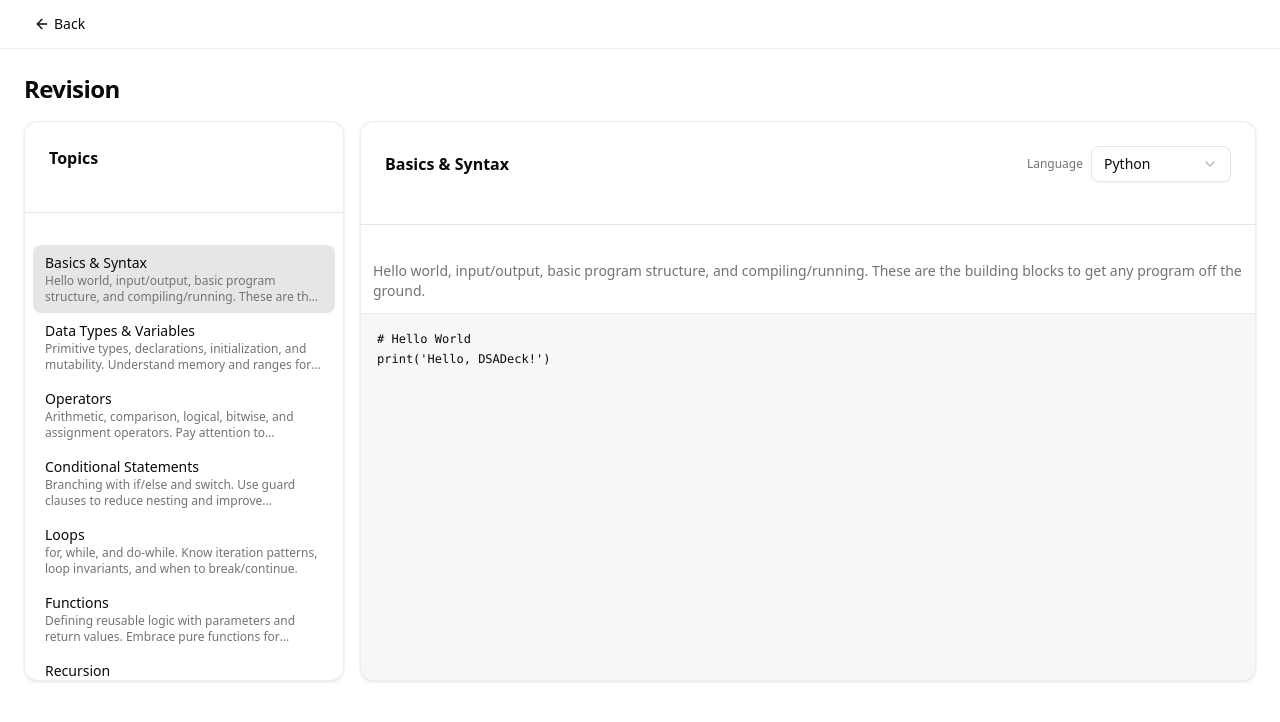
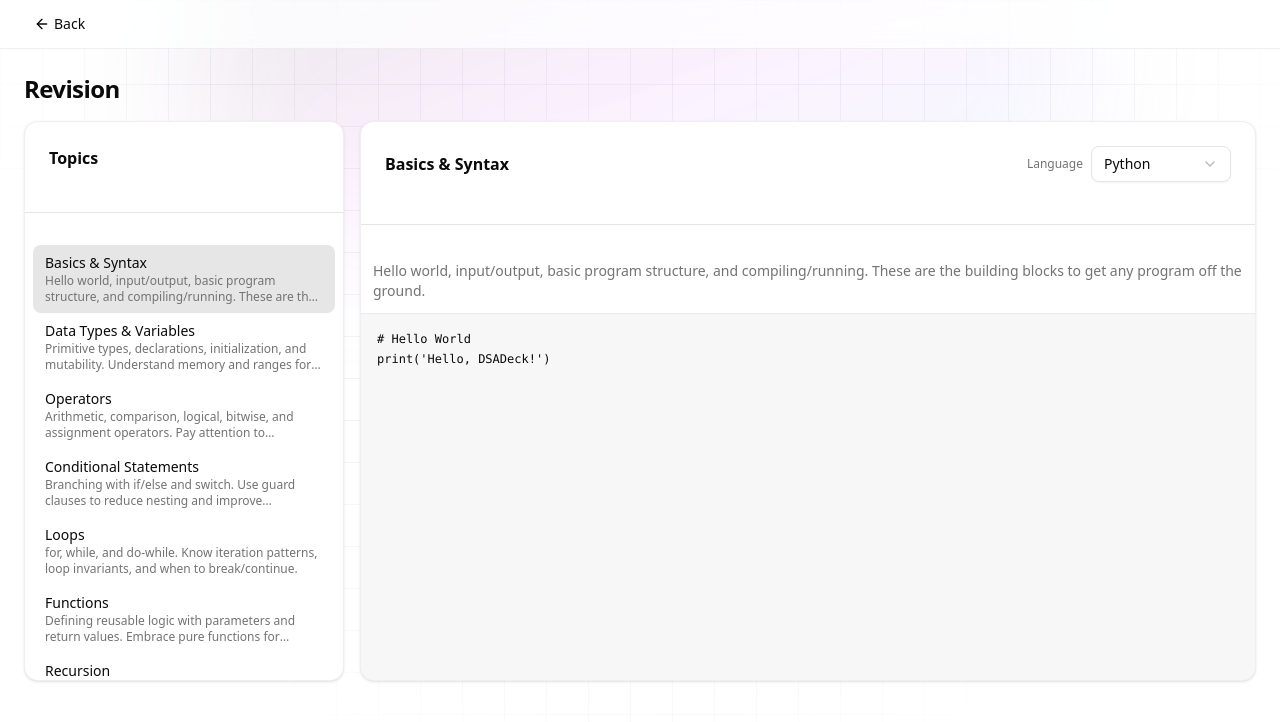
Before and after one commit to iamitkrp/dsadeck, a Next.js app: page /revision in a window 1280 px wide. Shown: the top 722 px of the page. Built offline with nearby package versions, Linux system fonts and the light colour scheme.

Commit message:
bg on each page

```diff
--- a/src/app/globals.css
+++ b/src/app/globals.css
@@ -76,6 +76,7 @@
   --sidebar-accent-foreground: oklch(0.205 0 0);
   --sidebar-border: oklch(0.922 0 0);
   --sidebar-ring: oklch(0.708 0 0);
+  --grid-line: rgba(120,120,140,.15);
 }
 
 .dark {
@@ -110,6 +111,7 @@
   --sidebar-accent-foreground: oklch(0.985 0 0);
   --sidebar-border: oklch(1 0 0 / 10%);
   --sidebar-ring: oklch(0.556 0 0);
+  --grid-line: rgba(120,120,140,.25);
 }
 
 @layer base {
--- a/src/app/layout.tsx
+++ b/src/app/layout.tsx
@@ -2,6 +2,7 @@ import type { Metadata } from "next";
 import { Geist, Geist_Mono } from "next/font/google";
 import "./globals.css";
 import BackBar from "@/components/back-bar";
+import GlobalBackground from "@/components/global-background";
 
 const geistSans = Geist({
   variable: "--font-geist-sans",
@@ -28,6 +29,7 @@ export default function RootLayout({
       <body
         className={`${geistSans.variable} ${geistMono.variable} antialiased`}
       >
+        <GlobalBackground />
         <BackBar />
         {children}
       </body>
--- a/src/app/page.tsx
+++ b/src/app/page.tsx
@@ -36,19 +36,7 @@ const sections = [
 export default function Home() {
   return (
     <main className="relative mx-auto min-h-[calc(100dvh-3rem)] max-w-7xl px-4 py-10 sm:px-6">
-      {/* Decorative gradient and faded grid background */}
-      <div className="pointer-events-none absolute inset-x-0 top-[-120px] -z-10 mx-auto h-[380px] w-[900px] rounded-full bg-gradient-to-br from-primary/25 via-fuchsia-400/20 to-cyan-400/20 blur-3xl opacity-50" />
-      <div
-        aria-hidden
-        className="pointer-events-none absolute inset-0 -z-20 opacity-60"
-        style={{
-          backgroundImage:
-            "linear-gradient(to right, rgba(120,120,140,.15) 1px, transparent 1px), linear-gradient(to bottom, rgba(120,120,140,.15) 1px, transparent 1px)",
-          backgroundSize: "42px 42px",
-          WebkitMaskImage: "radial-gradient(ellipse at top, black 50%, transparent 75%)",
-          maskImage: "radial-gradient(ellipse at top, black 50%, transparent 75%)",
-        }}
-      />
+      {/* Page content only; background provided globally in layout */}
 
       <section className="mx-auto mb-12 max-w-3xl text-center">
         <h1 className="text-balance bg-gradient-to-br from-foreground to-foreground/70 bg-clip-text text-4xl font-extrabold tracking-tight text-transparent sm:text-5xl">
--- /dev/null
+++ b/src/components/global-background.tsx
@@ -0,0 +1,19 @@
+export default function GlobalBackground() {
+  return (
+    <>
+      <div
+        aria-hidden
+        className="pointer-events-none fixed inset-0 -z-20 opacity-60"
+        style={{
+          backgroundImage:
+            "linear-gradient(to right, var(--grid-line) 1px, transparent 1px), linear-gradient(to bottom, var(--grid-line) 1px, transparent 1px)",
+          backgroundSize: "42px 42px",
+          WebkitMaskImage:
+            "radial-gradient(ellipse at top, black 50%, transparent 75%)",
+          maskImage: "radial-gradient(ellipse at top, black 50%, transparent 75%)",
+        }}
+      />
+      <div className="pointer-events-none fixed inset-x-0 top-[-120px] -z-10 mx-auto h-[380px] w-[900px] rounded-full bg-gradient-to-br from-primary/25 via-fuchsia-400/20 to-cyan-400/20 blur-3xl opacity-50" aria-hidden />
+    </>
+  );
+}
```
